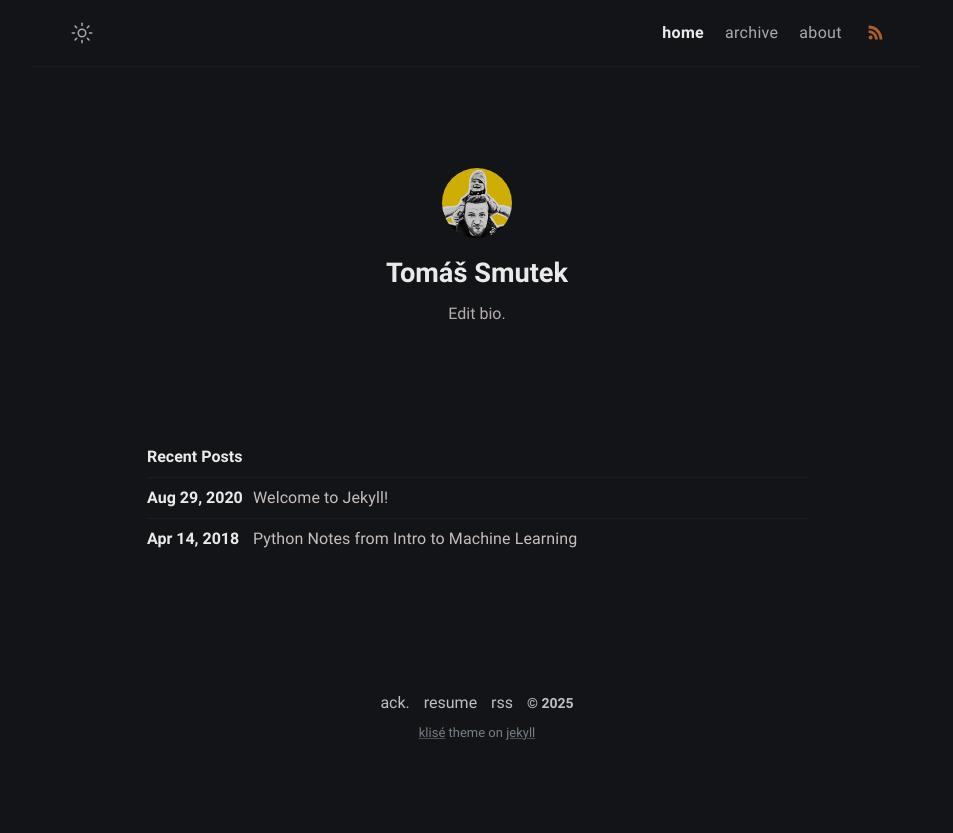
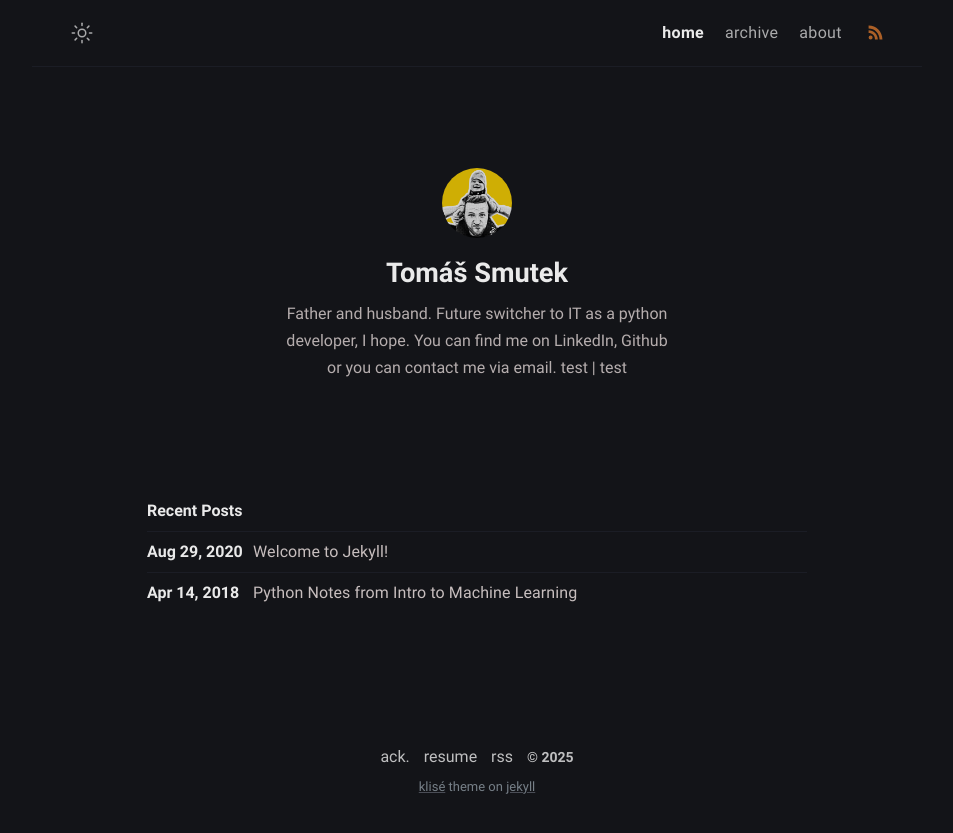
Before and after one commit to heysmtk/heysmtk.github.io, a Jekyll site: the page built from index.md, in a window 1280 px wide. Shown: the top 833 px of the page, without its empty margins (163-1116 px from the left). Built offline with Jekyll 4.4.1, drawn with Linux system fonts in a browser that asks for light colours.

Commit message:
update config

```diff
--- a/_config.yml
+++ b/_config.yml
@@ -13,7 +13,8 @@ mode: dark # default theme "dark" | "light"
 author:
   name: Tomáš Smutek # author name
   bio: >- # tell to the world
-    Edit bio.
+    Father and husband. Future switcher to IT as a python developer, I hope. You can find me on LinkedIn, Github or you can contact me via email.
+    test | test
   username: heysmtk # general username
   github: heysmtk # github username
   linkedin: heysmtk # twitter username
```
